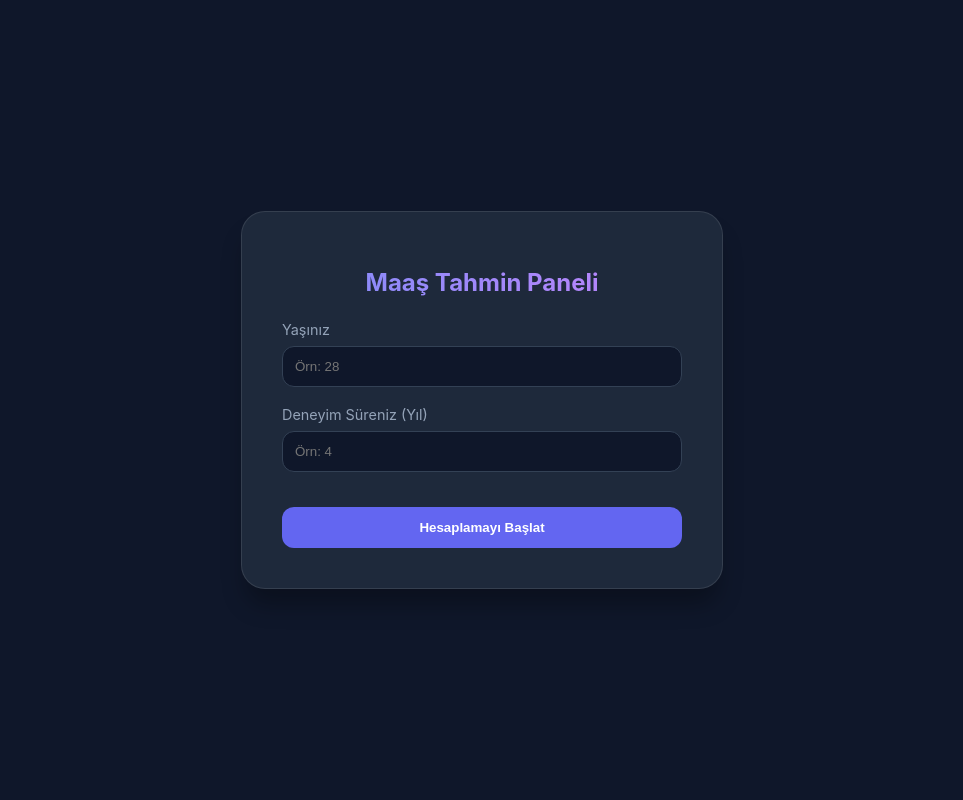
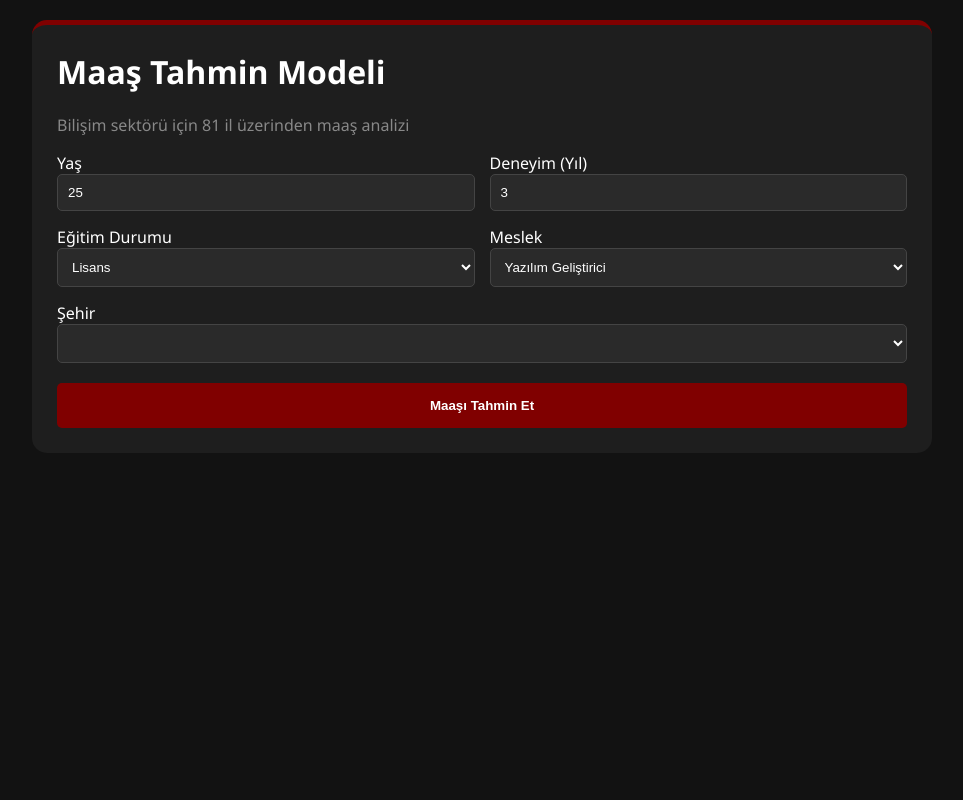
Before and after one commit to kayisdagasli-cmd/maas-tahmini-modeli, a Flask app: page / in a window 1280 px wide. Shown: the whole page, without its empty margins (158-1121 px from the left). Run offline with Flask 3, Linux system fonts and the light colour scheme; lists and menus that the app fills with data are empty.

Commit message:
Update index.html

```diff
--- a/templates/index.html
+++ b/templates/index.html
@@ -2,128 +2,82 @@
 <html lang="tr">
 <head>
     <meta charset="UTF-8">
-    <meta name="viewport" content="width=device-width, initial-scale=1.0">
-    <title>AI Maaş Tahminleyicisi</title>
+    <title>Maaş Tahmin Modeli | Pro</title>
     <style>
-        :root {
-            --primary: #6366f1;
-            --bg: #0f172a;
-            --card: #1e293b;
-            --text: #f8fafc;
-        }
+        :root { --bordo: #800000; --dark: #121212; --card: #1e1e1e; }
+        body { font-family: 'Segoe UI', sans-serif; background: var(--dark); color: white; margin: 0; padding: 20px; }
+        .container { max-width: 900px; margin: auto; }
+        .card { background: var(--card); padding: 25px; border-radius: 15px; border-top: 5px solid var(--bordo); margin-bottom: 20px; }
+        h1, h2 { color: white; margin-top: 0; }
+        .form-grid { display: grid; grid-template-columns: 1fr 1fr; gap: 15px; }
+        input, select { width: 100%; padding: 10px; border-radius: 5px; border: 1px solid #444; background: #2a2a2a; color: white; box-sizing: border-box; }
+        button { width: 100%; padding: 15px; background: var(--bordo); color: white; border: none; border-radius: 5px; cursor: pointer; font-weight: bold; margin-top: 20px; }
+        .result-box { text-align: center; background: rgba(128, 0, 0, 0.2); padding: 20px; border-radius: 10px; border: 1px solid var(--bordo); }
 
-        body {
-            font-family: 'Inter', sans-serif;
-            background-color: var(--bg);
-            color: var(--text);
-            display: flex;
-            justify-content: center;
-            align-items: center;
-            height: 100vh;
-            margin: 0;
-        }
-
-        .container {
-            background: var(--card);
-            padding: 2.5rem;
-            border-radius: 1.5rem;
-            box-shadow: 0 20px 25px -5px rgba(0, 0, 0, 0.3);
-            width: 100%;
-            max-width: 400px;
-            border: 1px solid rgba(255, 255, 255, 0.1);
-        }
-
-        h1 {
-            font-size: 1.5rem;
-            margin-bottom: 1.5rem;
-            text-align: center;
-            background: linear-gradient(to right, #818cf8, #c084fc);
-            -webkit-background-clip: text;
-            -webkit-text-fill-color: transparent;
-        }
-
-        .form-group {
-            margin-bottom: 1.2rem;
-        }
-
-        label {
-            display: block;
-            margin-bottom: 0.5rem;
-            font-size: 0.9rem;
-            color: #94a3b8;
-        }
-
-        input {
-            width: 100%;
-            padding: 0.75rem;
-            border-radius: 0.75rem;
-            border: 1px solid #334155;
-            background: #0f172a;
-            color: white;
-            box-sizing: border-box;
-            outline: none;
-            transition: border 0.3s;
-        }
-
-        input:focus {
-            border-color: var(--primary);
-        }
-
-        button {
-            width: 100%;
-            padding: 0.8rem;
-            background: var(--primary);
-            color: white;
-            border: none;
-            border-radius: 0.75rem;
-            font-weight: 600;
-            cursor: pointer;
-            transition: opacity 0.3s;
-            margin-top: 1rem;
-        }
-
-        button:hover {
-            opacity: 0.9;
-        }
-
-        .result {
-            margin-top: 1.5rem;
-            padding: 1rem;
-            background: rgba(99, 102, 241, 0.1);
-            border-radius: 0.75rem;
-            text-align: center;
-            border: 1px dashed var(--primary);
-        }
-
-        .result h2 {
-            margin: 0;
-            font-size: 1.1rem;
-            color: #a5b4fc;
-        }
+        /* Grafik Alanı Simülasyonu */
+        .chart-container { overflow-x: auto; white-space: nowrap; padding: 20px 0; }
+        .bar { display: inline-block; width: 8px; background: var(--bordo); margin-right: 2px; border-radius: 2px 2px 0 0; }
+        .bar.active { background: #ff4d4d; width: 10px; }
     </style>
 </head>
 <body>
     <div class="container">
-        <h1>Maaş Tahmin Paneli</h1>
-        <form action="/predict" method="post">
-            <div class="form-group">
-                <label>Yaşınız</label>
-                <input type="number" name="yas" placeholder="Örn: 28" required>
-            </div>
-            <div class="form-group">
-                <label>Deneyim Süreniz (Yıl)</label>
-                <input type="number" name="deneyim" placeholder="Örn: 4" required>
-            </div>
-            <button type="submit">Hesaplamayı Başlat</button>
-        </form>
+        <div class="card">
+            <h1>Maaş Tahmin Modeli</h1>
+            <p style="color: #888;">Bilişim sektörü için 81 il üzerinden maaş analizi</p>
+
+            <form action="/predict" method="post">
+                <div class="form-grid">
+                    <div>
+                        <label>Yaş</label>
+                        <input type="number" name="yas" value="25" min="18" max="65">
+                    </div>
+                    <div>
+                        <label>Deneyim (Yıl)</label>
+                        <input type="number" name="deneyim" value="3" min="0">
+                    </div>
+                    <div>
+                        <label>Eğitim Durumu</label>
+                        <select name="egitim">
+                            <option>Lisans</option>
+                            <option>Yüksek Lisans</option>
+                            <option>Doktora</option>
+                        </select>
+                    </div>
+                    <div>
+                        <label>Meslek</label>
+                        <select name="meslek">
+                            <option>Yazılım Geliştirici</option>
+                            <option>Veri Bilimci</option>
+                            <option>Yazılım Mimarı</option>
+                        </select>
+                    </div>
+                </div>
+                <label style="display:block; margin-top:15px;">Şehir</label>
+                <select name="sehir">
+                    {% for sehir in sehirler %}
+                    <option value="{{ sehir }}" {% if sehir == secilen_sehir %}selected{% endif %}>{{ sehir }}</option>
+                    {% endfor %}
+                </select>
+                <button type="submit">Maaşı Tahmin Et</button>
+            </form>
+        </div>
 
         {% if tahmin %}
-            <div class="result">
-                <h2>Tahmini Maaş</h2>
-                <div style="font-size: 1.5rem; font-weight: bold; margin-top: 0.5rem;">
-                    ₺{{ tahmin }}
-                </div>
+        <div class="card result-box">
+            <h2>Tahmini Aylık Maaş</h2>
+            <div style="font-size: 2.5rem; font-weight: bold; color: #ff4d4d;">{{ tahmin }} TL</div>
+            <p style="font-size: 0.8rem; color: #888;">Çoklu Lineer Regresyon modeli tahminidir.</p>
+        </div>
+
+        <div class="card">
+            <h2>81 İlin Maaş Karşılaştırması</h2>
+            <div class="chart-container">
+                {% for i in range(81) %}
+                <div class="bar" style="height: {{ 100 + (i % 20) * 5 }}px;"></div>
+                {% endfor %}
             </div>
+        </div>
         {% endif %}
     </div>
 </body>
```
